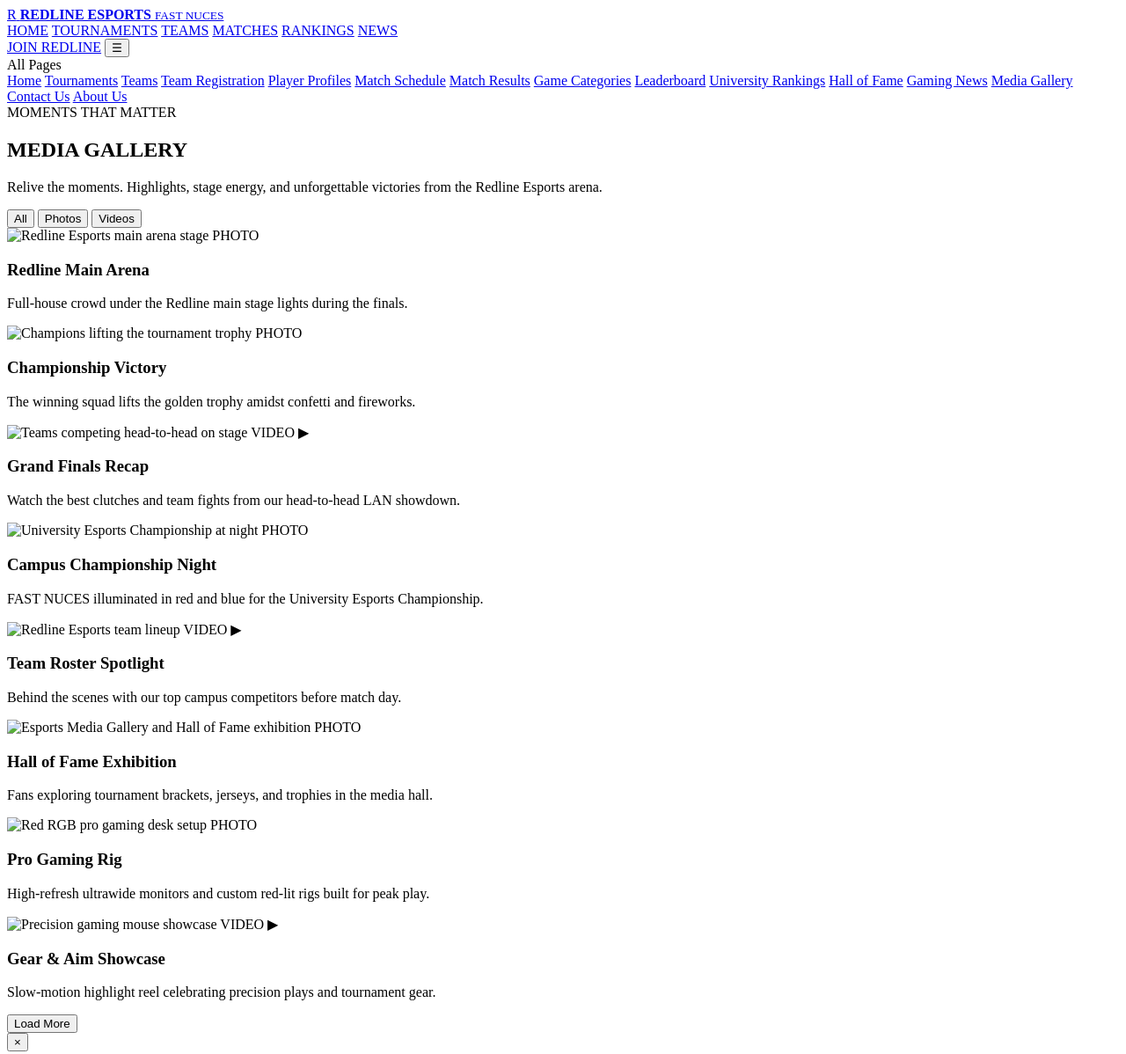
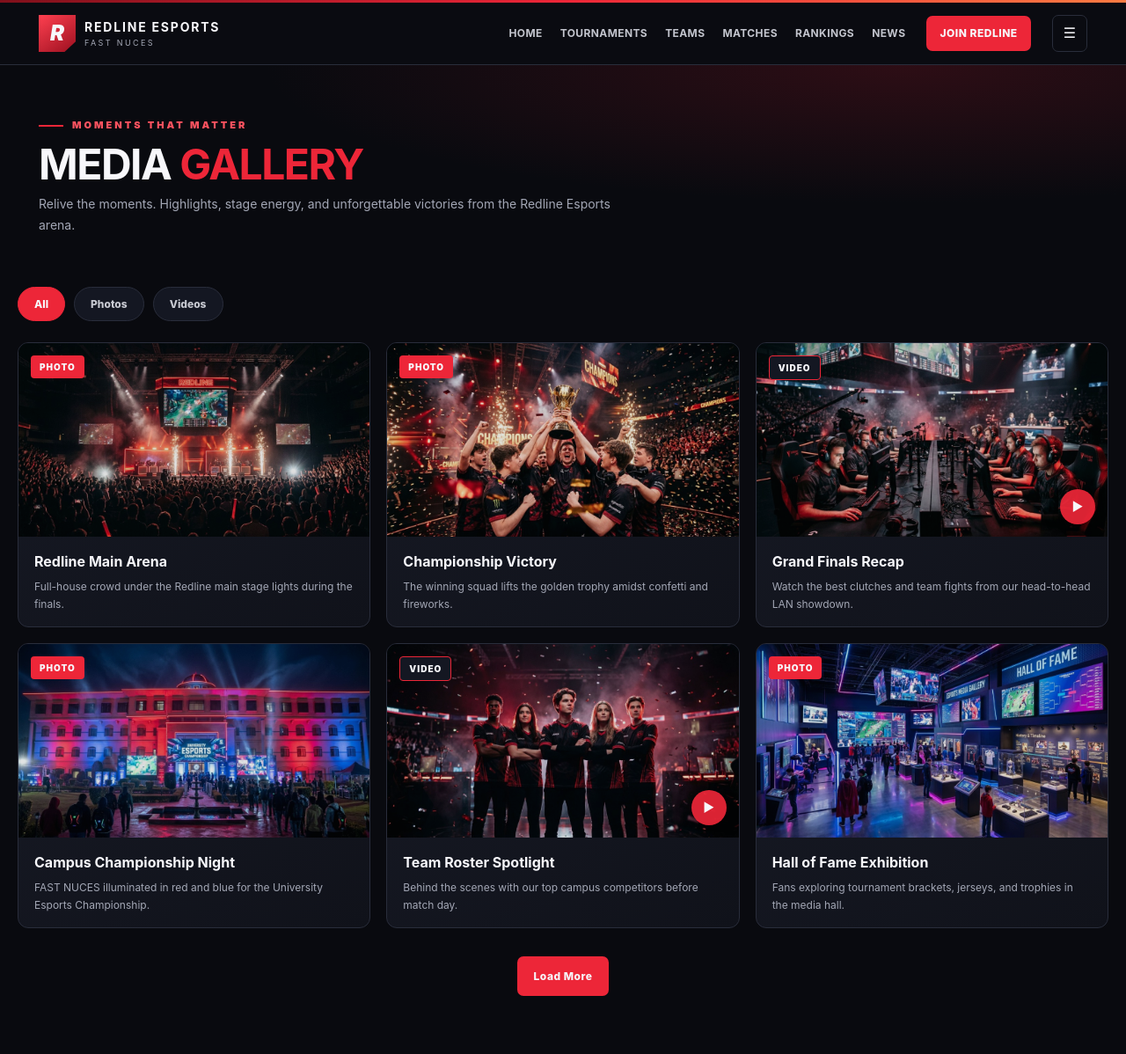
Before and after one commit to fatima-gohar/SE-C_Group08_Redline-Esports-FAST-NUCES, a plain HTML site: page pages/i263154_media_gallery.html in a window 1280 px wide. Shown: the top 1198 px of the page at 88% size. Drawn offline with Linux system fonts and the light colour scheme.

Commit message:
Update i263154_media_gallery.html

```diff
--- a/pages/i263154_media_gallery.html
+++ b/pages/i263154_media_gallery.html
@@ -7,9 +7,9 @@
   <title>Media Gallery | REDLINE ESPORTS</title>
 
   <!-- ======================================================================
-       CSS FILE LINK (Change this path if you move style.css later)
+       CSS FILE LINK (Matches your exact filename in /css/)
        ====================================================================== -->
-  <link rel="stylesheet" href="css/i263154_media_gallery.css">
+  <link rel="stylesheet" href="../css/i263154_medai_gallery_css.css">
 </head>
 <body>
 
@@ -17,12 +17,11 @@
   <div class="topline"></div>
 
   <!-- ======================================================================
-       HEADER NAVIGATION (Media Gallery link is placed here in the header)
-       Note: Update hrefs below for teammates' pages when combining the site.
+       HEADER NAVIGATION
        ====================================================================== -->
   <header class="nav-wrap">
     <nav class="nav">
-      <a class="brand" href="index.html">
+      <a class="brand" href="../index.html">
         <span class="brandmark">R</span>
         <span>
           <strong>REDLINE ESPORTS</strong>
@@ -31,7 +30,7 @@
       </a>
 
       <div class="navlinks">
-        <a href="index.html">HOME</a>
+        <a href="../index.html">HOME</a>
         <a href="tournaments.html">TOURNAMENTS</a>
         <a href="teams.html">TEAMS</a>
         <a href="match-schedule.html">MATCHES</a>
@@ -47,7 +46,7 @@
     <div class="all-pages-menu" id="allPagesMenu">
       <div class="menu-title">All Pages</div>
       <div class="all-pages-list">
-        <a href="index.html">Home</a>
+        <a href="../index.html">Home</a>
         <a href="tournaments.html">Tournaments</a>
         <a href="teams.html">Teams</a>
         <a href="team-registration.html">Team Registration</a>
@@ -59,7 +58,7 @@
         <a href="university-rankings.html">University Rankings</a>
         <a href="hall-of-fame.html">Hall of Fame</a>
         <a href="gaming-news.html">Gaming News</a>
-        <a href="media-gallery.html" class="active">Media Gallery</a>
+        <a href="i263154_media_gallery.html" class="active">Media Gallery</a>
         <a href="contact-us.html">Contact Us</a>
         <a href="about-us.html">About Us</a>
       </div>
@@ -81,7 +80,7 @@
 
     <!-- Gallery Section -->
     <section class="wrap section">
-      <!-- Filter Buttons (From Raw Prototype: All / Photos / Videos) -->
+      <!-- Filter Buttons -->
       <div class="toolbar">
         <button class="chip active" data-filter="all">All</button>
         <button class="chip" data-filter="photo">Photos</button>
@@ -89,9 +88,8 @@
       </div>
 
       <!-- ====================================================================
-           GALLERY GRID (3 columns on desktop, matches wireframe prototype)
-           IMAGE LINKS: Update the src="..." attributes below if you move or
-           rename your image files later.
+           GALLERY GRID
+           IMAGE LINKS: All pointing up one folder (../) into /images/
            ==================================================================== -->
       <div class="gallery-grid" id="galleryGrid">
 
@@ -99,7 +97,7 @@
         <article class="gallery-card" data-category="photo">
           <div class="gallery-thumb">
             <!-- IMAGE LINK 1 -->
-            <img src="images/i263154_media_gallery_images_used/redline-arena.jpg" alt="Redline Esports main arena stage">
+            <img src="../images/i263154_media_gallery_images_used/redline-arena.jpg" alt="Redline Esports main arena stage">
             <span class="media-tag">PHOTO</span>
           </div>
           <div class="gallery-info">
@@ -112,7 +110,7 @@
         <article class="gallery-card" data-category="photo">
           <div class="gallery-thumb">
             <!-- IMAGE LINK 2 -->
-            <img src="images/i263154_media_gallery_images_used/champions-trophy.jpg" alt="Champions lifting the tournament trophy">
+            <img src="../images/i263154_media_gallery_images_used/champions-trophy.jpg" alt="Champions lifting the tournament trophy">
             <span class="media-tag">PHOTO</span>
           </div>
           <div class="gallery-info">
@@ -125,7 +123,7 @@
         <article class="gallery-card" data-category="video">
           <div class="gallery-thumb">
             <!-- IMAGE LINK 3 -->
-            <img src="stage-match.jpg" alt="Teams competing head-to-head on stage">
+            <img src="../images/i263154_media_gallery_images_used/stage-match.jpg" alt="Teams competing head-to-head on stage">
             <span class="media-tag video-tag">VIDEO</span>
             <span class="play-badge">&#9654;</span>
           </div>
@@ -139,7 +137,7 @@
         <article class="gallery-card" data-category="photo">
           <div class="gallery-thumb">
             <!-- IMAGE LINK 4 -->
-            <img src="images/i263154_media_gallery_images_used/campus-championship.jpg" alt="University Esports Championship at night">
+            <img src="../images/i263154_media_gallery_images_used/campus-championship.jpg" alt="University Esports Championship at night">
             <span class="media-tag">PHOTO</span>
           </div>
           <div class="gallery-info">
@@ -152,7 +150,7 @@
         <article class="gallery-card" data-category="video">
           <div class="gallery-thumb">
             <!-- IMAGE LINK 5 -->
-            <img src="images/i263154_media_gallery_images_used/esports-team.jpg" alt="Redline Esports team lineup">
+            <img src="../images/i263154_media_gallery_images_used/esports-team.jpg" alt="Redline Esports team lineup">
             <span class="media-tag video-tag">VIDEO</span>
             <span class="play-badge">&#9654;</span>
           </div>
@@ -166,7 +164,7 @@
         <article class="gallery-card" data-category="photo">
           <div class="gallery-thumb">
             <!-- IMAGE LINK 6 -->
-            <img src="images/i263154_media_gallery_images_used/media-hall.jpg" alt="Esports Media Gallery and Hall of Fame exhibition">
+            <img src="../images/i263154_media_gallery_images_used/media-hall.jpg" alt="Esports Media Gallery and Hall of Fame exhibition">
             <span class="media-tag">PHOTO</span>
           </div>
           <div class="gallery-info">
@@ -179,7 +177,7 @@
         <article class="gallery-card" data-category="photo">
           <div class="gallery-thumb">
             <!-- IMAGE LINK 7 -->
-            <img src="images/i263154_media_gallery_images_used/gaming-setup.jpg" alt="Red RGB pro gaming desk setup">
+            <img src="../images/i263154_media_gallery_images_used/gaming-setup.jpg" alt="Red RGB pro gaming desk setup">
             <span class="media-tag">PHOTO</span>
           </div>
           <div class="gallery-info">
@@ -192,7 +190,7 @@
         <article class="gallery-card" data-category="video">
           <div class="gallery-thumb">
             <!-- IMAGE LINK 8 -->
-            <img src="images/i263154_media_gallery_images_used/gaming-mouse.jpg" alt="Precision gaming mouse showcase">
+            <img src="../images/i263154_media_gallery_images_used/gaming-mouse.jpg" alt="Precision gaming mouse showcase">
             <span class="media-tag video-tag">VIDEO</span>
             <span class="play-badge">&#9654;</span>
           </div>
@@ -204,7 +202,7 @@
 
       </div>
 
-      <!-- Load More Button (From Raw Prototype) -->
+      <!-- Load More Button -->
       <div class="load-more-wrap">
         <button class="btn" id="loadMoreBtn">Load More</button>
       </div>
@@ -235,25 +233,21 @@
         <span>&copy; 2026 Redline Esports | FAST NUCES</span>
 
         <div class="footer-socials" aria-label="Social Media Links">
-          <!-- Instagram -->
           <a class="social-icon-link" href="https://www.instagram.com/" target="_blank" rel="noopener noreferrer" aria-label="Instagram" title="Instagram">
             <svg viewBox="0 0 24 24" aria-hidden="true">
               <path d="M7.75 2h8.5A5.75 5.75 0 0 1 22 7.75v8.5A5.75 5.75 0 0 1 16.25 22h-8.5A5.75 5.75 0 0 1 2 16.25v-8.5A5.75 5.75 0 0 1 7.75 2Zm0 2A3.75 3.75 0 0 0 4 7.75v8.5A3.75 3.75 0 0 0 7.75 20h8.5A3.75 3.75 0 0 0 20 16.25v-8.5A3.75 3.75 0 0 0 16.25 4h-8.5Zm9.5 1.5a1.25 1.25 0 1 1 0 2.5 1.25 1.25 0 0 1 0-2.5ZM12 7a5 5 0 1 1 0 10 5 5 0 0 1 0-10Zm0 2a3 3 0 1 0 0 6 3 3 0 0 0 0-6Z"/>
             </svg>
           </a>
-          <!-- YouTube -->
           <a class="social-icon-link" href="https://www.youtube.com/" target="_blank" rel="noopener noreferrer" aria-label="YouTube" title="YouTube">
             <svg viewBox="0 0 24 24" aria-hidden="true">
               <path d="M23.5 6.2a3 3 0 0 0-2.1-2.1C19.5 3.6 12 3.6 12 3.6s-7.5 0-9.4.5A3 3 0 0 0 .5 6.2 31.4 31.4 0 0 0 0 12a31.4 31.4 0 0 0 .5 5.8 3 3 0 0 0 2.1 2.1c1.9.5 9.4.5 9.4.5s7.5 0 9.4-.5a3 3 0 0 0 2.1-2.1A31.4 31.4 0 0 0 24 12a31.4 31.4 0 0 0-.5-5.8ZM9.6 15.6V8.4l6.3 3.6-6.3 3.6Z"/>
             </svg>
           </a>
-          <!-- Discord -->
           <a class="social-icon-link" href="https://discord.com/" target="_blank" rel="noopener noreferrer" aria-label="Discord" title="Discord">
             <svg viewBox="0 0 24 24" aria-hidden="true">
               <path d="M20.3 4.4A19.8 19.8 0 0 0 15.4 3l-.2.5a18.3 18.3 0 0 1 4.4 1.4 15.5 15.5 0 0 0-15.2 0A18.3 18.3 0 0 1 8.8 3.5L8.6 3a19.8 19.8 0 0 0-4.9 1.4C.6 9-.2 13.5.2 18a20 20 0 0 0 6 3l.8-1.3a13 13 0 0 1-2-.9l.5-.4a14.2 14.2 0 0 0 13 0l.5.4a13 13 0 0 1-2 .9l.8 1.3a20 20 0 0 0 6-3c.5-5.2-.8-9.7-3.5-13.6ZM8.7 15.2c-1.1 0-2-1-2-2.2s.9-2.2 2-2.2 2 1 2 2.2-.9 2.2-2 2.2Zm6.6 0c-1.1 0-2-1-2-2.2s.9-2.2 2-2.2 2 1 2 2.2-.9 2.2-2 2.2Z"/>
             </svg>
           </a>
-          <!-- X -->
           <a class="social-icon-link" href="https://x.com/" target="_blank" rel="noopener noreferrer" aria-label="X" title="X">
             <svg viewBox="0 0 24 24" aria-hidden="true">
               <path d="M18.9 2H22l-6.8 7.8L23 22h-6.3l-4.9-6.4L6.2 22H3.1l7.2-8.3L1 2h6.4l4.4 5.9L18.9 2Zm-1.1 18h1.7L6.4 3.9H4.6L17.8 20Z"/>
@@ -265,8 +259,8 @@
   </footer>
 
   <!-- ======================================================================
-       JAVASCRIPT FILE LINK (Change this path if you move script.js later)
+       JAVASCRIPT FILE LINK (Going up one folder from /pages/ into /js/)
        ====================================================================== -->
-  <script src="js/i263154_media_gallery.js"></script>
+  <script src="../js/i263154_media_gallery.js"></script>
 </body>
 </html>
```
